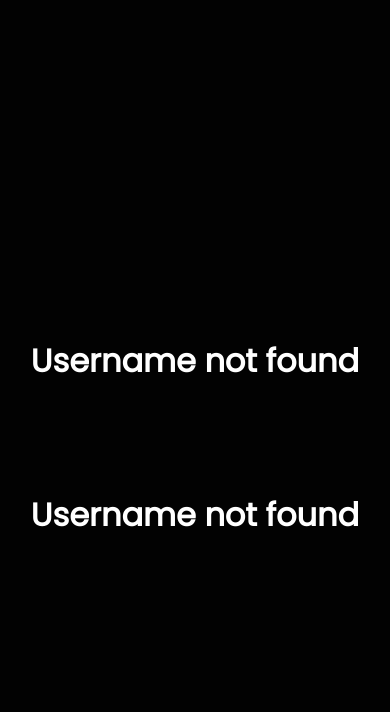
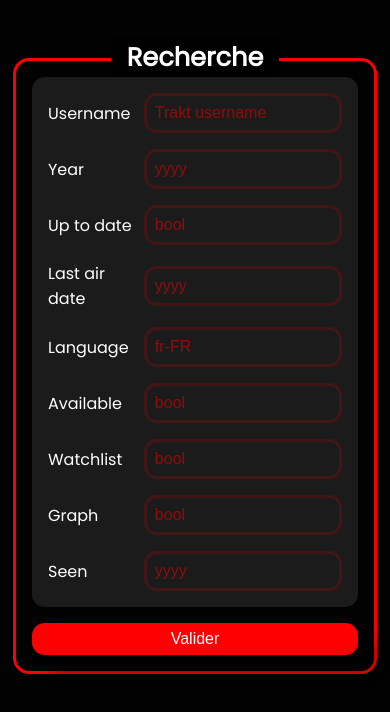
Before and after one commit to ArthurTakase/TraktWrapped, a React (Vite) app: page / in a window 390 px wide. Before the commit this address had no page. Shown: the top 712 px of the page. Built offline with nearby package versions, Linux system fonts and the light colour scheme.

Commit message:
FEAT: search box && better mobile css

```diff
--- a/package.json
+++ b/package.json
@@ -14,7 +14,8 @@
     "react": "^18.2.0",
     "react-chartjs-2": "^5.1.0",
     "react-dom": "^18.2.0",
-    "react-icons": "^4.7.1"
+    "react-icons": "^4.7.1",
+    "react-router-dom": "^6.8.0"
   },
   "devDependencies": {
     "@types/react": "^18.0.26",
--- a/src/App.jsx
+++ b/src/App.jsx
@@ -1,66 +1,108 @@
-import axios from 'axios'
-import { useState, useEffect } from 'react'
-import Movie from './Components/Movie'
-import Load from './Components/Load'
+import Wrapped from './Components/Wrapped'
 import './scss/app.scss'
-// import Graph, { Data_Genre_Movies, Data_Genre_Shows, Number_Movies, Number_Shows } from "./Components/Chart"
+import './scss/form.scss'
+import { useState, useEffect, useRef } from 'react'
+import { useSearchParams } from 'react-router-dom';
 
-function App() {
-    const [movies, setMovies] = useState(<Load />)
-    const [shows, setShows] = useState(<Load />)
-    const [graphMovies, setGraphMovies] = useState()
-    const [graphShows, setGraphShows] = useState()
-    const [watch, setWatch] = useState("watched")
+export default function App() {
+    const [searchParams, setSearchParams] = useSearchParams()
+    const menu = useRef(null)
+    const username = useRef(null)
+    const year = useRef(null)
+    const up_to_date = useRef(null)
+    const last_air_date = useRef(null)
+    const lang = useRef(null)
+    const available = useRef(null)
+    const watchlist = useRef(null)
+    const graph = useRef(null)
+    const seen = useRef(null)
 
-    const header = {
-        'Content-Type': 'application/json',
-        'trakt-api-version': '2',
-        'trakt-api-key': 'c5036d6ef235c8d7d1c0ffbc122681ee5506b633f226395458cd568bb88fce92'
+    function toggleMenu() {
+        // menu.current.classList.toggle('active')
+        console.log(menu.current)
     }
-    const urlParams = new URLSearchParams(window.location.search)
-    const username = urlParams.get('username')
-    const sort = {
-        year: urlParams.get('year'),
-        up_to_date: urlParams.get('up_to_date') == "true" ? true : urlParams.get('up_to_date') == "false" ? false : null,
-        last_air_date: urlParams.get('last_air_date'),
-        lang: urlParams.get('lang') == null ? "fr-FR" : urlParams.get('lang'),
-        available: urlParams.get('available') == "true" ? true : urlParams.get('available') == "false" ? false : null,
-        watchlist: urlParams.get('watchlist') == "true" ? true : urlParams.get('watchlist') == "false" ? false : null,
-        graph: urlParams.get('graph') == "true" ? true : urlParams.get('graph') == "false" ? false : null,
-        seen: urlParams.get('seen')
+
+    function submit() {
+        setSearchParams({
+            year: year.current.value,
+            up_to_date: up_to_date.current.value,
+            last_air_date: last_air_date.current.value,
+            lang: lang.current.value,
+            available: available.current.value,
+            watchlist: watchlist.current.value,
+            graph: graph.current.value,
+            seen: seen.current.value,
+            username: username.current.value
+        })
+
+        window.location.reload()
     }
 
     useEffect(() => {
-        if (sort.watchlist == true) { setWatch("watchlist") }
-        if (username == null) {
-            setMovies(<h1>Username not found</h1>)
-            setShows(<h1>Username not found</h1>)
-            return
-        }
+        toggleMenu()
 
-        axios.get(`https://api.trakt.tv/users/${username}/${watch}/movies`, { headers: header })
-        .then(res => { setMovies(res.data.map(movie => <Movie key={movie.movie.ids.slug} data={movie} type="movie" sort={sort} setGraph={setGraphMovies} />)) })
-
-        axios.get(`https://api.trakt.tv/users/${username}/${watch}/shows`, { headers: header })
-        .then(res => { setShows(res.data.map(show => <Movie key={show.show.ids.slug} data={show} type="show" sort={sort} setGraph={setGraphShows} />)) })
+        year.current.value = searchParams.get('year')
+        up_to_date.current.value = searchParams.get('up_to_date')
+        last_air_date.current.value = searchParams.get('last_air_date')
+        lang.current.value = searchParams.get('lang')
+        available.current.value = searchParams.get('available')
+        watchlist.current.value = searchParams.get('watchlist')
+        graph.current.value = searchParams.get('graph')
+        seen.current.value = searchParams.get('seen')
+        username.current.value = searchParams.get('username')
     }, [])
 
     return (
     <div className="main">
-        <div className="graph-zone">
-            {sort.graph == true ? graphMovies : <></>}
+        <div className="graph-zone menu-zone" ref={menu}>
+            <div className="group">
+                <h1 className="title">Recherche</h1>
+                <div className="col-1">
+                    <div className='menu'>
+                        <div className='inputgroup'>
+                            <label htmlFor="username">Username</label>
+                            <input type="text" placeholder="Trakt username" ref={username} />
+                        </div>
+                        <div className='inputgroup'>
+                            <label htmlFor="year">Year</label>
+                            <input type="text" placeholder="yyyy" ref={year} />
+                        </div>
+                        <div className='inputgroup'>
+                            <label htmlFor="up_to_date">Up to date</label>
+                            <input type="text" placeholder="bool" ref={up_to_date} />
+                        </div>
+                        <div className='inputgroup'>
+                            <label htmlFor="last_air_date">Last air date</label>
+                            <input type="text" placeholder="yyyy" ref={last_air_date} />
+                        </div>
+                        <div className='inputgroup'>
+                            <label htmlFor="lang">Language</label>
+                            <input type="text" placeholder="fr-FR" ref={lang} />
+                        </div>
+                        <div className='inputgroup'>
+                            <label htmlFor="available">Available</label>
+                            <input type="text" placeholder="bool" ref={available} />
+                        </div>
+                        <div className='inputgroup'>
+                            <label htmlFor="watchlist">Watchlist</label>
+                            <input type="text" placeholder="bool" ref={watchlist} />
+                        </div>
+                        <div className='inputgroup'>
+                            <label htmlFor="graph">Graph</label>
+                            <input type="text" placeholder="bool" ref={graph} />
+                        </div>
+                        <div className='inputgroup'>
+                            <label htmlFor="seen">Seen</label>
+                            <input type="text" placeholder="yyyy" ref={seen} />
+                        </div>
+                    </div>
+                    <div className='submit'>
+                        <button onClick={submit}>Valider</button>
+                    </div>
+                </div>
+            </div>
         </div>
-        <div className="gallerie">
-            {movies}
-        </div>
-        <div className="graph-zone">
-            {sort.graph == true ? graphShows : <></>}
-        </div>
-        <div className="gallerie">
-            {shows}
-        </div>
+        <Wrapped />
     </div>
     )
 }
-
-export default App
--- a/src/Components/Chart.jsx
+++ b/src/Components/Chart.jsx
@@ -1,6 +1,6 @@
 import { Chart as ChartJS, ArcElement, Tooltip, Legend } from "chart.js";
 import { CategoryScale, LinearScale, BarElement, Title } from 'chart.js';
-import { Doughnut, Bar } from "react-chartjs-2";
+import { Bar } from "react-chartjs-2";
 import '../scss/graph.scss'
 
 ChartJS.register(ArcElement, Tooltip, Legend);
--- a/src/Components/Movie.jsx
+++ b/src/Components/Movie.jsx
@@ -30,7 +30,7 @@ export default function Movie({ data, type, sort, setGraph }) {
                 comp["last_air_date"] = res.data.last_episode_to_air.air_date.substring(0, 4)
                 comp["title"] += season == 1 || sort.last_air_date == null ? "" : ` (S${season})`
                 comp["up_to_date"] = season == data.seasons.length
-                                    && data.seasons[data.seasons.length - 1].episodes.length > (res.data.last_episode_to_air.episode_number / 2)
+                comp["up_to_date"] = comp["up_to_date"] && data.seasons[data.seasons.length - 1].episodes.length > (res.data.last_episode_to_air.episode_number / 2)
             }
 
             // Disable data according to sort
--- /dev/null
+++ b/src/Components/Wrapped.jsx
@@ -0,0 +1,65 @@
+import axios from 'axios'
+import { useState, useEffect } from 'react'
+import Movie from './Movie'
+import Load from './Load'
+import '../scss/app.scss'
+
+export default function Wrapped() {
+    const [movies, setMovies] = useState(<Load />)
+    const [shows, setShows] = useState(<Load />)
+    const [graphMovies, setGraphMovies] = useState()
+    const [graphShows, setGraphShows] = useState()
+    const [watch, setWatch] = useState("watched")
+
+    const header = {
+        'Content-Type': 'application/json',
+        'trakt-api-version': '2',
+        'trakt-api-key': 'c5036d6ef235c8d7d1c0ffbc122681ee5506b633f226395458cd568bb88fce92'
+    }
+    const urlParams = new URLSearchParams(window.location.search)
+    const username = urlParams.get('username')
+    const sort = {
+        year: urlParams.get('year') == "" ? null : urlParams.get('year'),
+        up_to_date: urlParams.get('up_to_date') == "true" ? true : urlParams.get('up_to_date') == "false" ? false : null,
+        last_air_date: urlParams.get('last_air_date') == "" ? null : urlParams.get('last_air_date'),
+        lang: urlParams.get('lang') == null ? "fr-FR" : urlParams.get('lang'),
+        available: urlParams.get('available') == "true" ? true : urlParams.get('available') == "false" ? false : null,
+        watchlist: urlParams.get('watchlist') == "true" ? true : urlParams.get('watchlist') == "false" ? false : null,
+        graph: urlParams.get('graph') == "true" ? true : urlParams.get('graph') == "false" ? false : null,
+        seen: urlParams.get('seen') == "" ? null : urlParams.get('seen')
+    }
+
+    console.log(sort)
+
+    useEffect(() => {
+        if (sort.watchlist == true) { setWatch("watchlist") }
+        if (username == null) {
+            setMovies(<></>)
+            setShows(<></>)
+            return
+        }
+
+        axios.get(`https://api.trakt.tv/users/${username}/${watch}/movies`, { headers: header })
+        .then(res => { setMovies(res.data.map(movie => <Movie key={movie.movie.ids.slug} data={movie} type="movie" sort={sort} setGraph={setGraphMovies} />)) })
+
+        axios.get(`https://api.trakt.tv/users/${username}/${watch}/shows`, { headers: header })
+        .then(res => { setShows(res.data.map(show => <Movie key={show.show.ids.slug} data={show} type="show" sort={sort} setGraph={setGraphShows} />)) })
+    }, [])
+
+    return (
+    <div className="main">
+        <div className="graph-zone">
+            {sort.graph == true ? graphMovies : <></>}
+        </div>
+        <div className="gallerie">
+            {movies}
+        </div>
+        <div className="graph-zone">
+            {sort.graph == true ? graphShows : <></>}
+        </div>
+        <div className="gallerie">
+            {shows}
+        </div>
+    </div>
+    )
+}
--- a/src/main.jsx
+++ b/src/main.jsx
@@ -1,7 +1,12 @@
 import React from 'react'
 import ReactDOM from 'react-dom/client'
 import App from './App'
+import { BrowserRouter as Router, Routes, Route } from 'react-router-dom';
 
 ReactDOM.createRoot(document.getElementById('root')).render(
-    <App />
+    <Router>
+        <Routes>
+            <Route path="/" element={<App />} />
+        </Routes>
+    </Router>
 )
--- /dev/null
+++ b/src/scss/form.scss
@@ -0,0 +1,63 @@
+.menu-zone {
+    margin-top: 1rem;
+}
+
+.menu {
+    flex-wrap: wrap;
+    padding: 1rem;
+    border-radius: .8rem;
+    transition: top 0.5s ease-in-out;
+    margin-bottom: 1rem;
+    gap: 1rem;
+    .inputgroup {
+        width: 48%;
+        display: flex;
+        input {
+            width: 100%;
+            background: none;
+            color: white;
+            border: none;
+            font-size: 1rem;
+            border: solid rgba(255, 0, 0, 0.171);
+            padding: .5rem;
+            border-radius: .8rem;
+            &::placeholder {
+                color: rgba(255, 0, 0, 0.5);
+            }
+        }
+        label {
+            width: 10rem;
+        }
+        @media screen and (max-width: 768px) {
+            width: 100%;
+        }
+    }
+    &:hover {
+        cursor: pointer;
+        top: 0;
+    }
+    .title {
+        border: solid green;
+    }
+    .search {
+        border: solid blue;
+    }
+}
+
+.submit {
+    button {
+        width: 100%;
+        background: red;
+        color: white;
+        border: none;
+        font-size: 1rem;
+        border-radius: .8rem;
+        height: 2rem;
+        box-shadow: 1rem 1rem 1rem rgba(0, 0, 0, 0.5);
+        cursor: pointer;
+        transition: 0.2s ease-in-out;
+        &:hover {
+            background: darken(red, 10%);
+        }
+    }
+}
--- a/src/scss/graph.scss
+++ b/src/scss/graph.scss
@@ -12,7 +12,7 @@
     flex-direction: column;
     padding: 1rem;
     gap: 2rem;
-    width: calc(100% - 2rem);
+    width: calc(100vw - 2rem);
     .group {
         position: relative;
         border: solid red;
@@ -40,7 +40,7 @@
         padding-right: 1rem;
         div {
             background: #1b1b1b;
-            border-radius: 1rem;
+            border-radius: .8rem;
             display: flex;
             justify-content: center;
             align-items: center;
@@ -53,13 +53,21 @@
         height: 5rem;
         width: 100%;
         gap: 1rem;
+        @media screen and (max-width: 768px) {
+            flex-direction: column;
+            height: fit-content;
+        }
         div {
             flex: 1;
             background: #1b1b1b;
-            border-radius: 1rem;
+            border-radius: .8rem;
             display: flex;
             justify-content: center;
             align-items: center;
+            @media screen and (max-width: 768px) {
+                padding-top: .8rem;
+                padding-bottom: .8rem;
+            }
         }
     }
 }
@@ -71,6 +79,9 @@
     flex-wrap: wrap;
     // margin-top: 5vh;
     // margin-bottom: 10vh;
+    @media screen and (max-width: 768px) {
+        height: fit-content;
+    }
     .canvas {
         h1 {
             margin: 0;
--- a/src/scss/movie.scss
+++ b/src/scss/movie.scss
@@ -12,6 +12,10 @@
     cursor: pointer;
     background: #1b1b1b;
     border-radius: 1rem;
+    @media screen and (max-width: 768px) {
+        min-width: 8rem;
+        max-width: 17rem;
+    }
     &:hover {
         .data {
             align-items: center;
```
Also changed, not shown: 1 other file (tests, documents, lock files or other folders).
